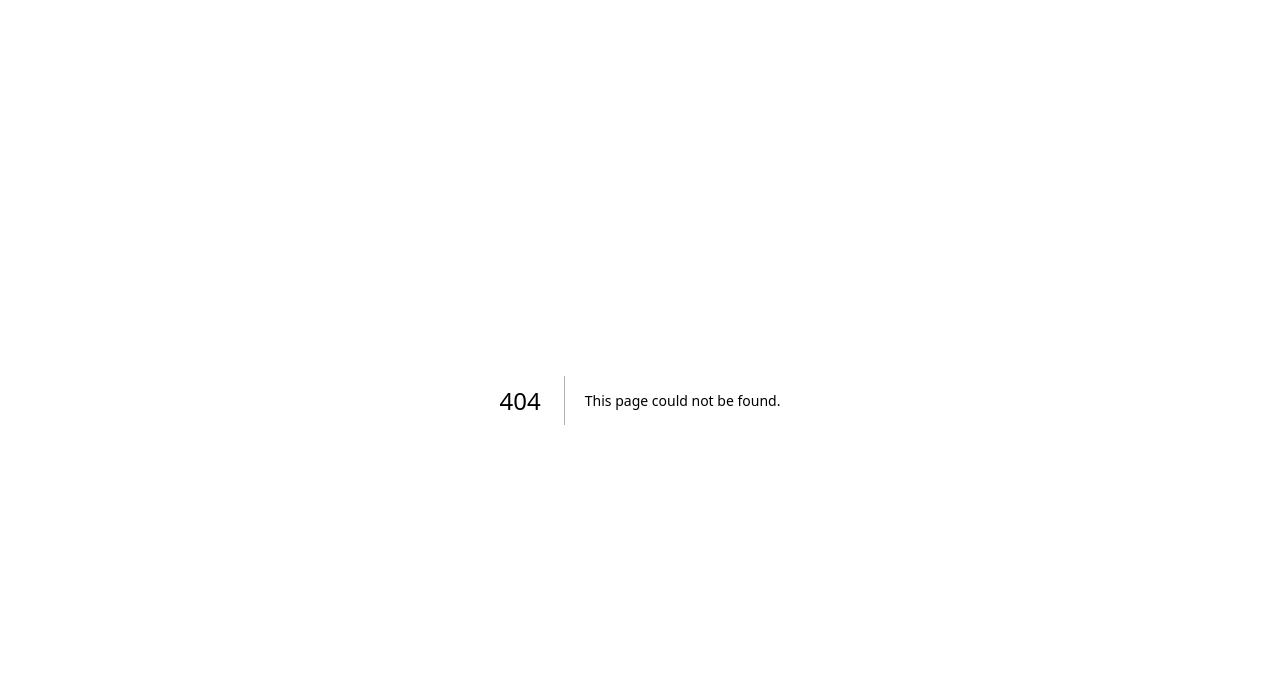
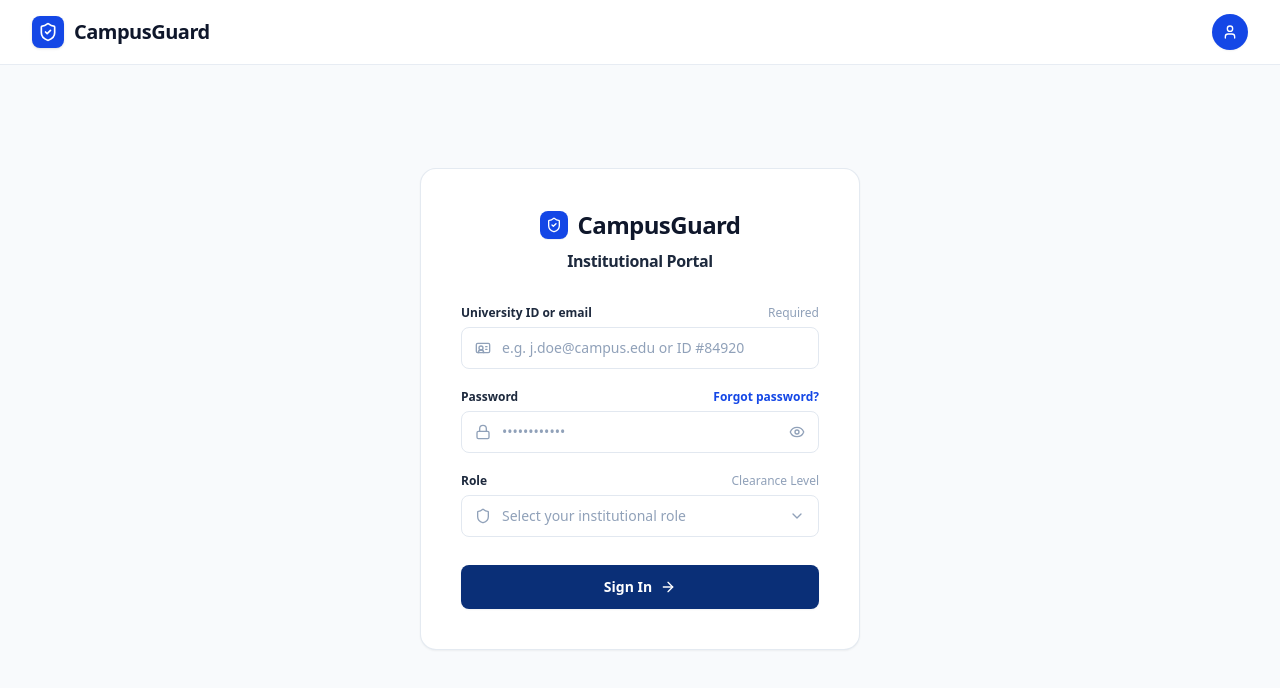
Before and after one commit to izzab123/CampusGuard, a Next.js app in the folder frontend/: page /login in a window 1280 px wide. Before the commit this address had no page. Shown: the top 688 px of the page. Built offline with nearby package versions, Linux system fonts and the light colour scheme.

Commit message:
feat(auth): create institutional login portal page linked with homepage and features page

```diff
--- a/frontend/src/app/features/page.tsx
+++ b/frontend/src/app/features/page.tsx
@@ -162,15 +162,19 @@ export default function FeaturesPage() {
 
           {/* Right Action Buttons */}
           <div className="flex items-center gap-3">
-            <button className="bg-blue-700 hover:bg-blue-800 text-white text-sm font-semibold px-4 py-2 rounded-md shadow-xs transition duration-150 cursor-pointer">
+            <Link
+              href="/login"
+              className="bg-blue-700 hover:bg-blue-800 text-white text-sm font-semibold px-4 py-2 rounded-md shadow-xs transition duration-150 cursor-pointer"
+            >
               Login
-            </button>
-            <button
+            </Link>
+            <Link
+              href="/login"
               aria-label="User Profile"
               className="w-9 h-9 rounded-full bg-blue-700 hover:bg-blue-800 flex items-center justify-center text-white shadow-xs transition duration-150 cursor-pointer"
             >
               <User className="w-4 h-4" />
-            </button>
+            </Link>
           </div>
         </div>
       </header>
@@ -330,7 +334,7 @@ export default function FeaturesPage() {
             <Link href="/#contact" className="hover:text-blue-700 transition">
               Contact
             </Link>
-            <Link href="/#login" className="hover:text-blue-700 transition">
+            <Link href="/login" className="hover:text-blue-700 transition">
               Login
             </Link>
           </nav>
--- /dev/null
+++ b/frontend/src/app/login/page.tsx
@@ -0,0 +1,202 @@
+"use client";
+
+import React, { useState } from "react";
+import Link from "next/link";
+import {
+  ShieldCheck,
+  Shield,
+  User,
+  Lock,
+  Eye,
+  EyeOff,
+  ChevronDown,
+  ArrowRight,
+  IdCard
+} from "lucide-react";
+
+export default function LoginPage() {
+  const [showPassword, setShowPassword] = useState(false);
+  const [identifier, setIdentifier] = useState("");
+  const [password, setPassword] = useState("");
+  const [role, setRole] = useState("");
+
+  const handleSubmit = (e: React.FormEvent) => {
+    e.preventDefault();
+    // Frontend mock submit
+    console.log("Signing in with:", { identifier, role });
+  };
+
+  return (
+    <div className="min-h-screen bg-[#f8fafc] text-slate-900 font-sans selection:bg-blue-100 selection:text-blue-900 flex flex-col justify-between">
+      {/* 1. TOP HEADER NAVIGATION */}
+      <header className="bg-white border-b border-slate-200/80">
+        <div className="max-w-7xl mx-auto px-4 sm:px-6 lg:px-8 h-16 flex items-center justify-between">
+          {/* Brand Logo */}
+          <Link href="/" className="flex items-center gap-2.5 group">
+            <div className="w-8 h-8 rounded-lg bg-blue-700 flex items-center justify-center text-white shadow-sm transition group-hover:bg-blue-800">
+              <ShieldCheck className="w-5 h-5" />
+            </div>
+            <span className="font-bold text-xl tracking-tight text-slate-900">
+              CampusGuard
+            </span>
+          </Link>
+
+          {/* Right Action: User Icon */}
+          <div className="flex items-center">
+            <div
+              aria-label="User Profile"
+              className="w-9 h-9 rounded-full bg-blue-700 text-white flex items-center justify-center shadow-xs"
+            >
+              <User className="w-4 h-4" />
+            </div>
+          </div>
+        </div>
+      </header>
+
+      {/* 2. MAIN LOGIN FORM CONTAINER */}
+      <main className="flex-1 flex items-center justify-center px-4 sm:px-6 lg:px-8 py-12 sm:py-16">
+        <div className="max-w-[440px] w-full bg-white rounded-2xl border border-slate-200/90 shadow-xs p-8 sm:p-10">
+          {/* Logo & Portal Heading */}
+          <div className="text-center mb-8">
+            <div className="inline-flex items-center justify-center gap-2.5 mb-2">
+              <div className="w-7 h-7 rounded-lg bg-blue-700 flex items-center justify-center text-white shadow-2xs">
+                <ShieldCheck className="w-4 h-4" />
+              </div>
+              <span className="font-bold text-2xl tracking-tight text-slate-900">
+                CampusGuard
+              </span>
+            </div>
+            <h1 className="text-base font-semibold text-slate-800 tracking-tight">
+              Institutional Portal
+            </h1>
+          </div>
+
+          {/* Form */}
+          <form onSubmit={handleSubmit} className="space-y-5">
+            {/* Field 1: University ID or email */}
+            <div>
+              <div className="flex items-center justify-between text-xs mb-1.5">
+                <label
+                  htmlFor="identifier"
+                  className="font-semibold text-slate-800"
+                >
+                  University ID or email
+                </label>
+                <span className="text-slate-400">Required</span>
+              </div>
+              <div className="relative">
+                <div className="absolute inset-y-0 left-0 pl-3.5 flex items-center pointer-events-none text-slate-400">
+                  <IdCard className="w-4 h-4" />
+                </div>
+                <input
+                  id="identifier"
+                  type="text"
+                  required
+                  value={identifier}
+                  onChange={(e) => setIdentifier(e.target.value)}
+                  placeholder="e.g. j.doe@campus.edu or ID #84920"
+                  className="w-full pl-10 pr-4 py-2.5 text-sm bg-white border border-slate-200 rounded-lg text-slate-900 placeholder:text-slate-400 focus:outline-none focus:ring-2 focus:ring-blue-600 focus:border-transparent transition"
+                />
+              </div>
+            </div>
+
+            {/* Field 2: Password */}
+            <div>
+              <div className="flex items-center justify-between text-xs mb-1.5">
+                <label
+                  htmlFor="password"
+                  className="font-semibold text-slate-800"
+                >
+                  Password
+                </label>
+                <a
+                  href="#forgot"
+                  className="font-semibold text-blue-700 hover:text-blue-800 transition"
+                >
+                  Forgot password?
+                </a>
+              </div>
+              <div className="relative">
+                <div className="absolute inset-y-0 left-0 pl-3.5 flex items-center pointer-events-none text-slate-400">
+                  <Lock className="w-4 h-4" />
+                </div>
+                <input
+                  id="password"
+                  type={showPassword ? "text" : "password"}
+                  required
+                  value={password}
+                  onChange={(e) => setPassword(e.target.value)}
+                  placeholder="••••••••••••"
+                  className="w-full pl-10 pr-10 py-2.5 text-sm bg-white border border-slate-200 rounded-lg text-slate-900 placeholder:text-slate-400 focus:outline-none focus:ring-2 focus:ring-blue-600 focus:border-transparent transition"
+                />
+                <button
+                  type="button"
+                  onClick={() => setShowPassword(!showPassword)}
+                  aria-label={showPassword ? "Hide password" : "Show password"}
+                  className="absolute inset-y-0 right-0 pr-3.5 flex items-center text-slate-400 hover:text-slate-600 cursor-pointer transition"
+                >
+                  {showPassword ? (
+                    <EyeOff className="w-4 h-4" />
+                  ) : (
+                    <Eye className="w-4 h-4" />
+                  )}
+                </button>
+              </div>
+            </div>
+
+            {/* Field 3: Role */}
+            <div>
+              <div className="flex items-center justify-between text-xs mb-1.5">
+                <label htmlFor="role" className="font-semibold text-slate-800">
+                  Role
+                </label>
+                <span className="text-slate-400">Clearance Level</span>
+              </div>
+              <div className="relative">
+                <div className="absolute inset-y-0 left-0 pl-3.5 flex items-center pointer-events-none text-slate-400">
+                  <Shield className="w-4 h-4" />
+                </div>
+                <select
+                  id="role"
+                  value={role}
+                  onChange={(e) => setRole(e.target.value)}
+                  required
+                  className={`w-full pl-10 pr-10 py-2.5 text-sm bg-white border border-slate-200 rounded-lg focus:outline-none focus:ring-2 focus:ring-blue-600 focus:border-transparent appearance-none transition cursor-pointer ${
+                    role ? "text-slate-900" : "text-slate-400"
+                  }`}
+                >
+                  <option value="" disabled>
+                    Select your institutional role
+                  </option>
+                  <option value="student">Student</option>
+                  <option value="faculty">Faculty &amp; Academic Staff</option>
+                  <option value="officer">Campus Security Officer</option>
+                  <option value="supervisor">Shift Supervisor / Dispatcher</option>
+                  <option value="admin">System Administrator</option>
+                  <option value="visitor">Visitor / Temporary Pass Holder</option>
+                </select>
+                <div className="absolute inset-y-0 right-0 pr-3.5 flex items-center pointer-events-none text-slate-400">
+                  <ChevronDown className="w-4 h-4" />
+                </div>
+              </div>
+            </div>
+
+            {/* Sign In Button */}
+            <div className="pt-2">
+              <button
+                type="submit"
+                className="w-full bg-[#0a2f77] hover:bg-[#082660] text-white font-semibold text-sm py-3 px-4 rounded-lg flex items-center justify-center gap-2 shadow-xs transition duration-150 cursor-pointer"
+              >
+                <span>Sign In</span>
+                <ArrowRight className="w-4 h-4" />
+              </button>
+            </div>
+          </form>
+        </div>
+      </main>
+
+      {/* Subtle bottom decoration */}
+      <div className="h-12 bg-transparent pointer-events-none" />
+    </div>
+  );
+}
--- a/frontend/src/app/page.tsx
+++ b/frontend/src/app/page.tsx
@@ -60,15 +60,19 @@ export default function HomePage() {
 
           {/* Right Action Buttons */}
           <div className="flex items-center gap-3">
-            <button className="bg-blue-700 hover:bg-blue-800 text-white text-sm font-semibold px-5 py-2 rounded-md shadow-xs transition duration-150 cursor-pointer">
+            <Link
+              href="/login"
+              className="bg-blue-700 hover:bg-blue-800 text-white text-sm font-semibold px-5 py-2 rounded-md shadow-xs transition duration-150 cursor-pointer"
+            >
               Login
-            </button>
-            <button
+            </Link>
+            <Link
+              href="/login"
               aria-label="User Profile"
               className="w-9 h-9 rounded-full bg-blue-700 hover:bg-blue-800 flex items-center justify-center text-white shadow-xs transition duration-150 cursor-pointer"
             >
               <User className="w-4 h-4" />
-            </button>
+            </Link>
           </div>
         </div>
       </header>
@@ -114,10 +118,13 @@ export default function HomePage() {
 
               {/* CTA Row */}
               <div className="flex flex-wrap items-center gap-3 sm:gap-4 mb-8">
-                <button className="bg-[#0f2c64] hover:bg-[#0b224d] text-white text-sm font-semibold px-6 py-3 rounded-lg flex items-center gap-2 shadow-sm transition duration-150 cursor-pointer">
+                <Link
+                  href="/login"
+                  className="bg-[#0f2c64] hover:bg-[#0b224d] text-white text-sm font-semibold px-6 py-3 rounded-lg flex items-center gap-2 shadow-sm transition duration-150 cursor-pointer"
+                >
                   <span>Login to CampusGuard</span>
                   <ArrowRight className="w-4 h-4" />
-                </button>
+                </Link>
 
                 <button className="bg-white hover:bg-slate-50 border border-slate-300 text-slate-700 text-sm font-medium px-4 py-3 rounded-lg flex items-center gap-2 transition duration-150 cursor-pointer">
                   <Lock className="w-4 h-4 text-slate-500" />
@@ -564,7 +571,7 @@ export default function HomePage() {
               <a href="#about" className="hover:text-blue-700 transition">About</a>
               <Link href="/features" className="hover:text-blue-700 transition">Features</Link>
               <a href="#about" className="hover:text-blue-700 transition">Contact</a>
-              <a href="#home" className="hover:text-blue-700 transition">Login</a>
+              <Link href="/login" className="hover:text-blue-700 transition">Login</Link>
               <span className="text-emerald-600 font-semibold flex items-center gap-1">
                 <span className="w-1.5 h-1.5 rounded-full bg-emerald-500"></span>
                 System Status
```
